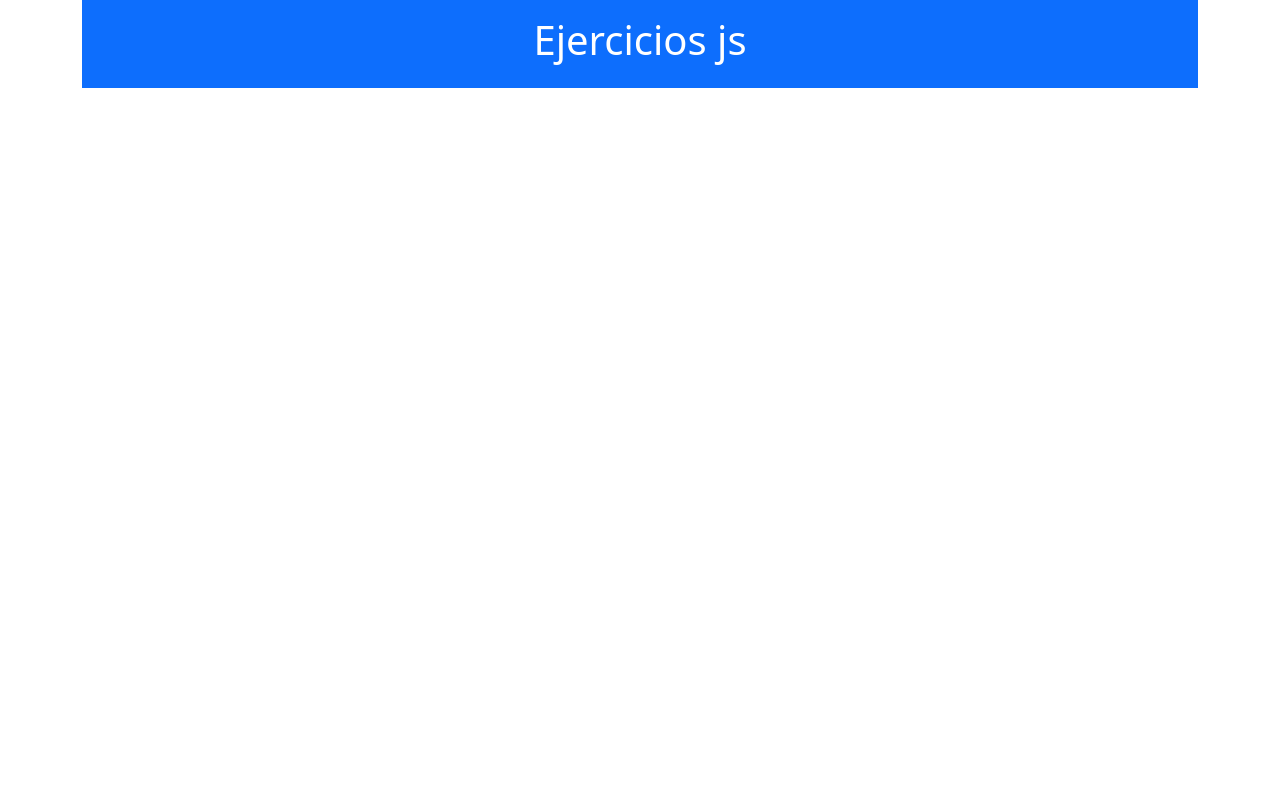
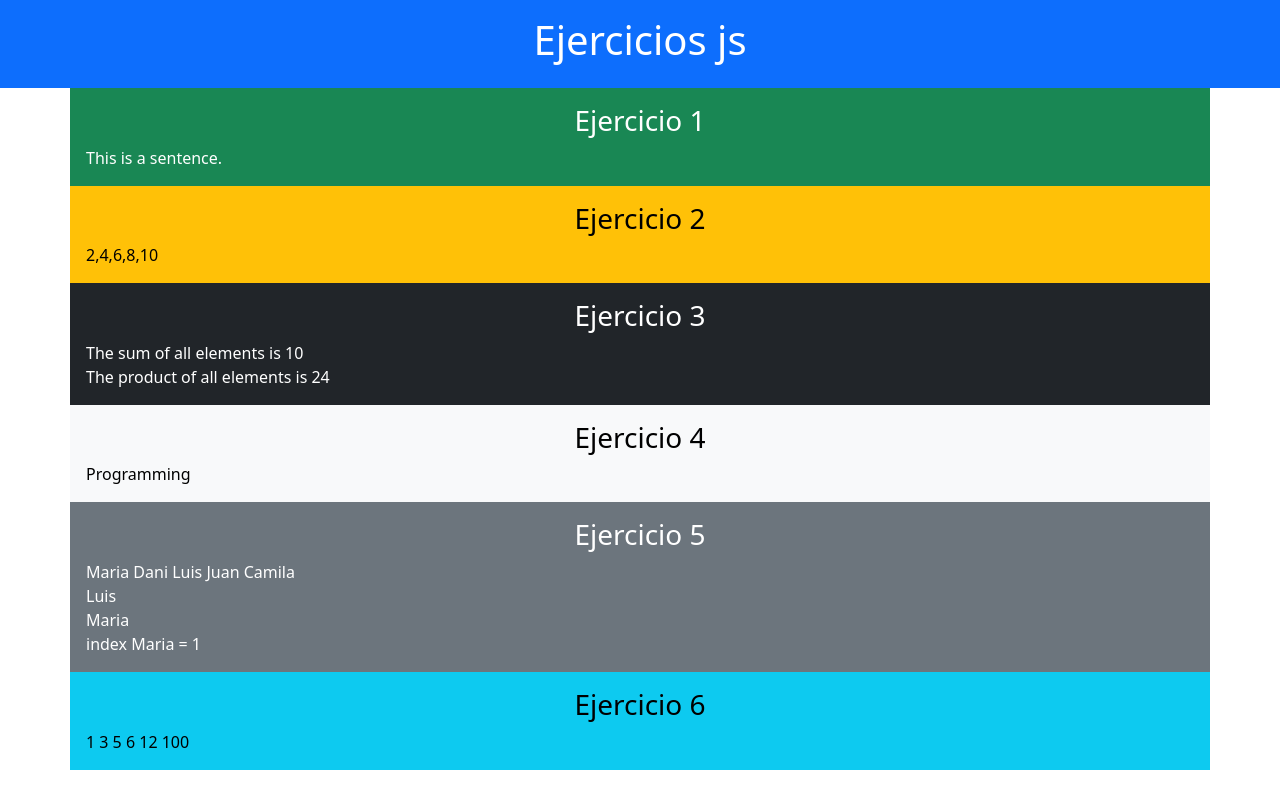
Before and after one commit to JorgeESala/ejercicios-js, a plain HTML site: page index.html in a window 1280 px wide. Drawn offline with nearby package versions, Linux system fonts and the light colour scheme.

Commit message:
added a div to print the result of each excercise

```diff
--- a/index.html
+++ b/index.html
@@ -8,10 +8,36 @@
     <title>Ejercicios js</title>
 </head>
 <body>
+    <header>
+        <div class="container-flui">
+            <div class="col text-center text-bg-primary p-3">
+                <div class="row"><h1 class=""> Ejercicios js</h1></div>
+
+            </div>
+        </div>
+    </header>
+
     <main>
         <div class="container">
-            <div class="col text-center text-bg-primary p-3">
-                <h1 class=""> Ejercicios js</h1>
+            <div class="col">
+                <div id="ejercicio1" class="row  text-bg-success p-3">
+                    <h3 class="text-center">Ejercicio 1</h3>
+                </div>
+                <div id="ejercicio2" class="row text-bg-warning p-3">
+                    <h3 class="text-center">Ejercicio 2</h3>
+                </div>
+                <div id="ejercicio3" class="row text-bg-dark p-3">
+                    <h3 class="text-center">Ejercicio 3</h3>
+                </div>
+                <div id="ejercicio4" class="row text-bg-light p-3">
+                    <h3 class="text-center">Ejercicio 4</h3>
+                </div>
+                <div id="ejercicio5" class="row text-bg-secondary p-3">
+                    <h3 class="text-center">Ejercicio 5</h3>
+                </div>
+                <div id="ejercicio6" class="row text-bg-info p-3">
+                    <h3 class="text-center">Ejercicio 6</h3>
+                </div>
             </div>
         </div>
     </main>
```
